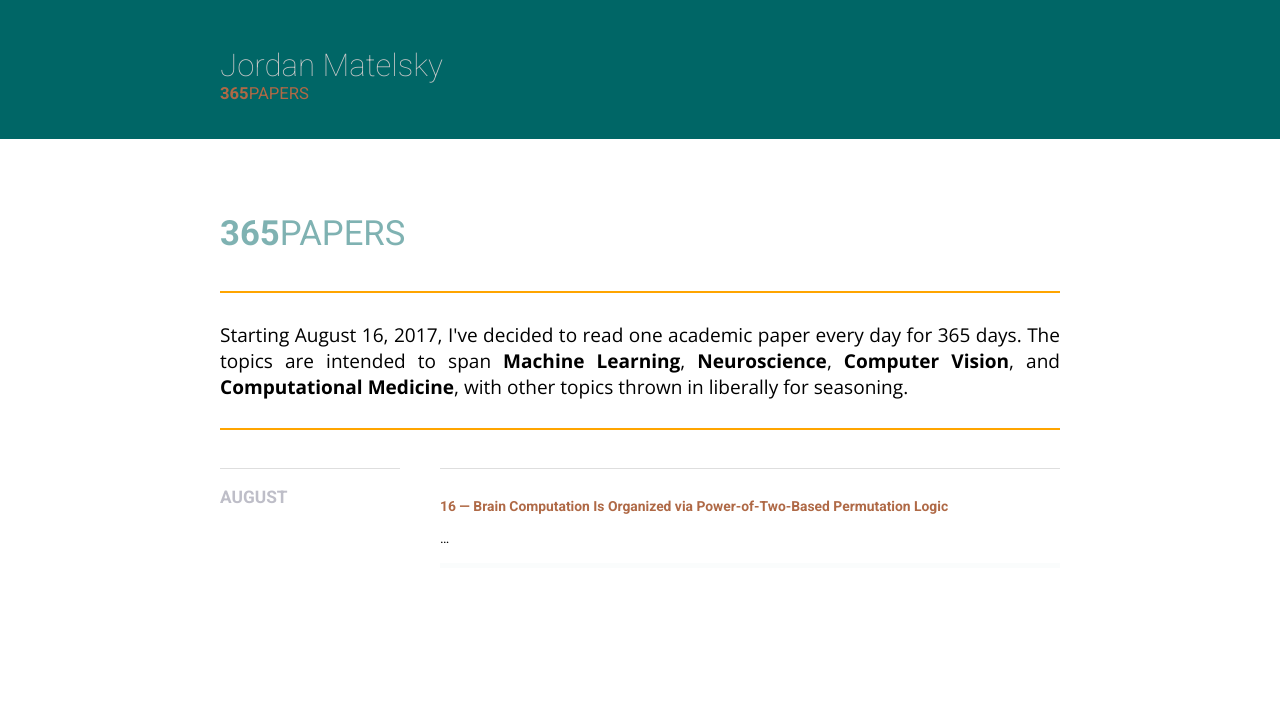
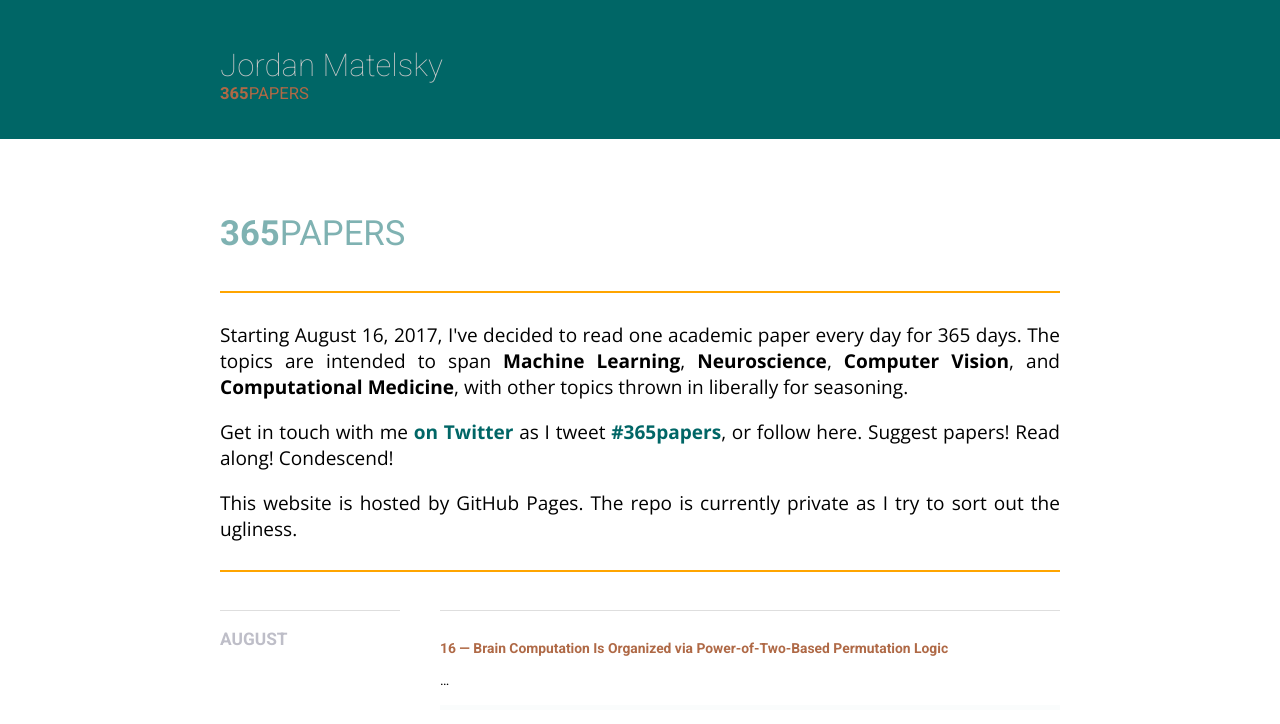
Before and after one commit to j6k4m8/365papers, a Jekyll site: the page built from index.html, in a window 1280 px wide. Shown: the top 724 px of the page. Built offline with Jekyll 4.4.1, drawn with Linux system fonts in a browser that asks for light colours; nearby versions of some CDN libraries.

Commit message:
GitHub Pages

```diff
--- a/index.html
+++ b/index.html
@@ -21,6 +21,15 @@ layout: default
                                         <b>Neuroscience</b>, <b>Computer Vision</b>, and
                                         <b>Computational Medicine</b>, with other topics thrown in liberally for
                                         seasoning.
+                                    </p>
+                                    <p>
+                                        Get in touch with me <a href="https://twitter.com/j6m8">on Twitter</a> as I tweet
+                                        <a href="https://twitter.com/search?l=&q=%23365papers%20from%3Aj6m8&src=typd">#365papers</a>,
+                                        or follow here. Suggest papers! Read along! Condescend!
+                                    </p>
+                                    <p>
+                                        This website is hosted by GitHub Pages. The repo is currently private as I
+                                        try to sort out the ugliness.
                                     </p>
                                 </div>
                             </div>
```
